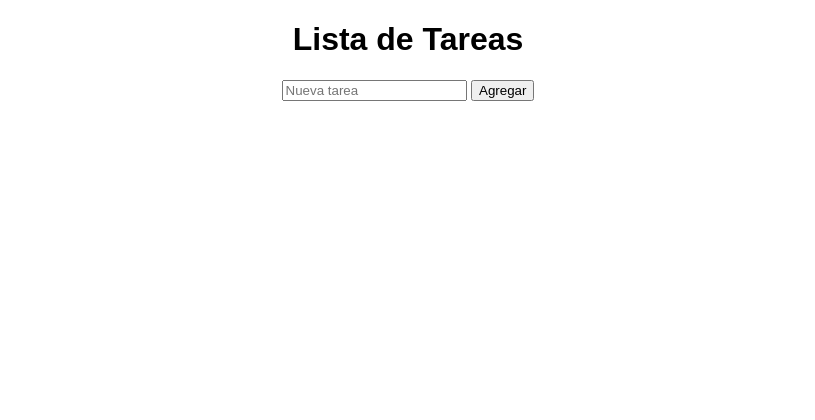
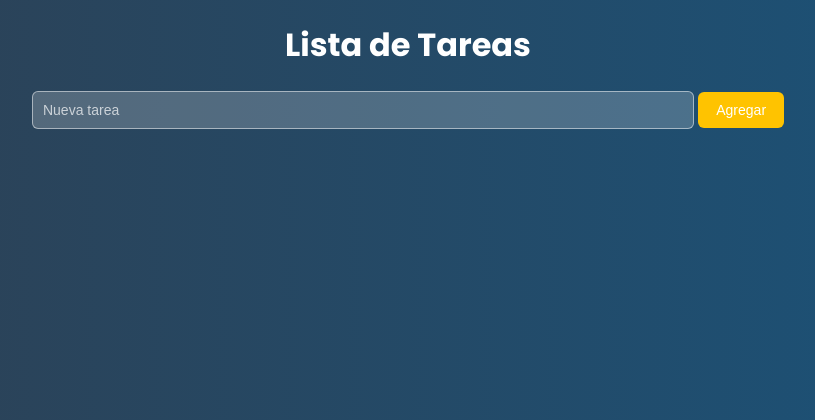
Before and after one commit to frannpineroo/todoproject, a Django app: page / in a window 1280 px wide. Shown: the top 420 px of the page, without its empty margins (232-1047 px from the left). Run offline with Django 5.2, Linux system fonts and the light colour scheme.

Commit message:
cambiando los estilos de las tareas, corregir

```diff
--- a/static/css/styles.css
+++ b/static/css/styles.css
@@ -1,16 +1,101 @@
+@import url('https://fonts.googleapis.com/css2?family=Poppins:wght@300;400;500;600;700&display=swap');
+
 body {
-    font-family: Arial, sans-serif;
+    font-family: 'Poppins', sans-serif;
+    background: linear-gradient(to right, #2e4053, #1a537a);
+    color: white;
     text-align: center;
+    margin: 0;
+    padding: 0;
+}
+
+.container {
+    max-width: 300px;
+    width: 8%;
+    margin: 50px auto;
+    padding: 30px;
+    background: rgba(255, 255, 255, 0.15);
+    border-radius: 12px;
+    box-shadow: 0px 4px 8px rgba(0, 0, 0, 0.2);
+}
+
+input[type="text"] {
+    width: 50%;
+    padding: 10px;
+    font-size: 14px;
+    border-radius: 6px;
+    border: 1px solid rgba(255, 255, 255, 0.5);
+    background: rgba(255, 255, 255, 0.2);
+    color: white;
+    outline: none;
+}
+
+
+input[type="text"]::placeholder {
+    color: rgba(255, 255, 255, 0.7);
+}
+
+button {
+    background: #FFC300;
+    border: none;
+    padding: 10px 18px;
+    font-size: 14px;
+    color: white;
+    border-radius: 6px;
+    cursor: pointer;
+    transition: 0.3s;
+}
+
+button:hover {
+    background: #f7dc6f;
 }
 
 ul {
     list-style: none;
-    padding: 0;
+    padding-top: 15px;
+    padding-left: 90px;
+    padding-right: 90px;
 }
 
 li {
-    background: #f4f4f4;
-    margin: 5px;
+    background: rgba(255, 255, 255, 0.3);
     padding: 10px;
+    margin: 10px 0;
+    border-radius: 15px;
+    display: flex;
+    justify-content: space-between;
+    align-items: center;
+}
+
+input[type="checkbox"] {
+    width: 22px;
+    height: 22px;
+    accent-color: #FFC300;
+    cursor: pointer;
     border-radius: 5px;
+    transition: 0.2s;
 }
+
+input[type="checkbox"]:hover {
+    transform: scale(1.1);
+}
+
+li.completed {
+    text-decoration: line-through;
+    opacity: 0.6;
+}
+
+@keyframes slideRight {
+    0% {
+        transform: translateX(0);
+        opacity: 1;
+    }
+    100% {
+        transform: translateX(150%);
+        opacity: 0;
+    }
+}
+
+.remove-animation {
+    animation: slideRight 0.8s ease-out;
+}
--- a/tasks/templates/tasks/task_list.html
+++ b/tasks/templates/tasks/task_list.html
@@ -4,12 +4,12 @@
     <meta charset="UTF-8">
     <title>Lista de Tareas</title>
     {% load static %}
-    <link rel="stylesheet" href="{% static 'css/styles.css' %}">
+    <link rel="stylesheet" type="text/css" href="{% static 'css/styles.css' %}">
 </head>
 <body>
     <h1>Lista de Tareas</h1>
     <input type="text" id="taskInput" placeholder="Nueva tarea">
-    <button onclick="taskManager.addTask(document.getElementById('taskInput').value)">Agregar</button>
+    <button onclick="addNewTask()">Agregar</button>
     <ul id="task-list"></ul>
 
     <script src="{% static 'js/tasks.js' %}"></script>
```
Also changed, not shown: static/js/tasks.js (deleted, +0 -53 lines), static/js/tasks.ts (+15 -2 lines), tsconfig.json (deleted, +0 -9 lines).
